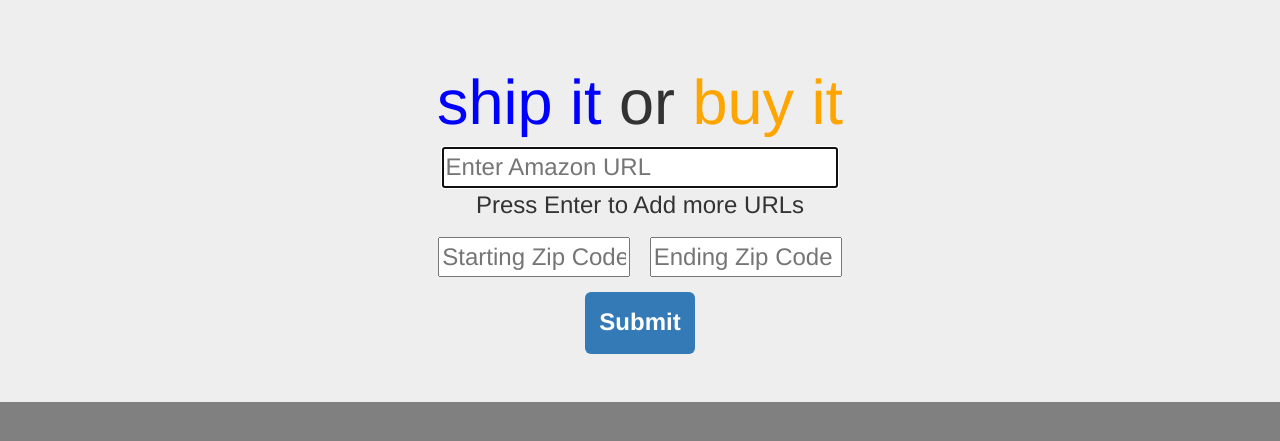
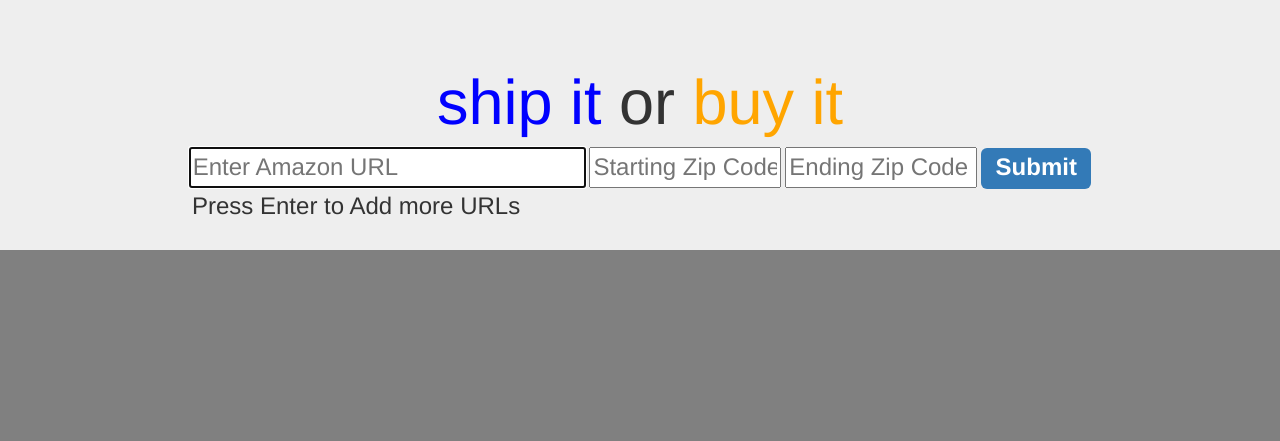
Before and after one commit to nickguo/amazon_shiphawk, a Python web app: template template/test.html in a window 1280 px wide. Shown: the top 441 px of the page. Run offline with Jinja, Linux system fonts and the light colour scheme; the template is opened without the code that fills it, so the values that code supplies are empty; some libraries are stand-ins or nearby versions.

Commit message:
changed formatting of the webpage

```diff
--- a/static/css/theme.css
+++ b/static/css/theme.css
@@ -1,5 +1,12 @@
 html, body{
     background-color:gray;
+}
+
+#title{
+    overflow:hidden;
+    width:100%;
+    height:250px;
+    position:fixed;
 }
 
 .urls{
@@ -26,22 +33,26 @@
 }
 
 #amazonContainer{
-    width:50%;
-    max-height:300px;
-    overflow-y:hidden;
-    overflow-x:hidden;
+    width:60%;
+    padding-top:250px;
+    margin-left:auto;
+    margin-right:auto;
+    overflow:hidden;
 }
 
 .url{
     font-size:24px;
     text-align:left;
     background-color:white;
-    border:solid;
+    margin:10px;
+    padding-left:10px;
+    border:2px solid;
+    border-radius: 10px;
 }
 
 #nextButton{
     display:inline-block;
-    line-height:50px;
+    line-height:30px;
     font-size:24px;
 }
 
--- a/static/js/animations.js
+++ b/static/js/animations.js
@@ -12,8 +12,6 @@
 var $listCounter = 1;
 
 $(function(){
-    $("#amazonContainer").hide();
-    $("#listUrl").hide();
 });
 
 
@@ -92,10 +90,10 @@
 
 function updateName(response, url)
 {
-    var $urlBodyButton = $('<div style="float:right" class="xbutton"><button id="button' +
+    var $urlBodyButton = $('<div style="float:right" class="xbutton"><span id="button' +
                             $listCounter + '" class="label label-danger" onClick="removeMe(' +
-                            $listCounter + ')">X</button>&nbsp;&nbsp;&nbsp;</div></div> ');
-    var $urlBodyDiv = $('<span class="urlBody">'+response.title.substr(0,30)+'...</span>').append($urlBodyButton);
+                            $listCounter + ')">X</span>&nbsp;&nbsp;&nbsp;</div></div> ');
+    var $urlBodyDiv = $('<span class="urlBody">'+response.title.substr(0,40)+'...</span>').append($urlBodyButton);
     var $urlPic = $('<div class="urlItem"><img width=100px src="'+response.image+'"/>').append($urlBodyDiv);
 
     var $urlDiv = $('<li class="url">')
--- a/template/test.html
+++ b/template/test.html
@@ -23,26 +23,20 @@
                 </h1>
                 <div id="getUrl">
                     <input id="urlIn" placeholder="Enter Amazon URL" type="text"/>
+                    <input id="zip_s" placeholder="Starting Zip Code" type="text"/>
+                    <input id="zip_e" placeholder="Ending Zip Code" type="text"/>
+                    <span class="label label-primary" id="nextButton" onClick="submitForm()">
+                        Submit
+                    </span>
                     <br/>
-                    <font size="5">Press Enter to Add more URLs </font>
-                    <br/>
-                    <div id="amazonContainer">
-                        <ul class="urls">
-                        </ul>
-                    </div>
-                    <p></p>
+                    <div><font style="float:left; margin-left:15%" size="5">Press Enter to Add more URLs </font></div>
                 </div>
-                <div id="getLocations">
-                    <input id="zip_s" placeholder="Starting Zip Code" type="text"/>
-                    &nbsp;&nbsp;&nbsp;
-                    <input id="zip_e" placeholder="Ending Zip Code" type="text"/>
-                </div>
-                <p></p>
-                <span class="label label-primary" id="nextButton" onClick="submitForm()">
-                    Submit </span>
-        </form>
             </center>
         </div>
+                <div id="amazonContainer" >
+                    <ul class="urls">
+                    </ul>
+                </div>
 
         <div id ="result">
         </div>
```
